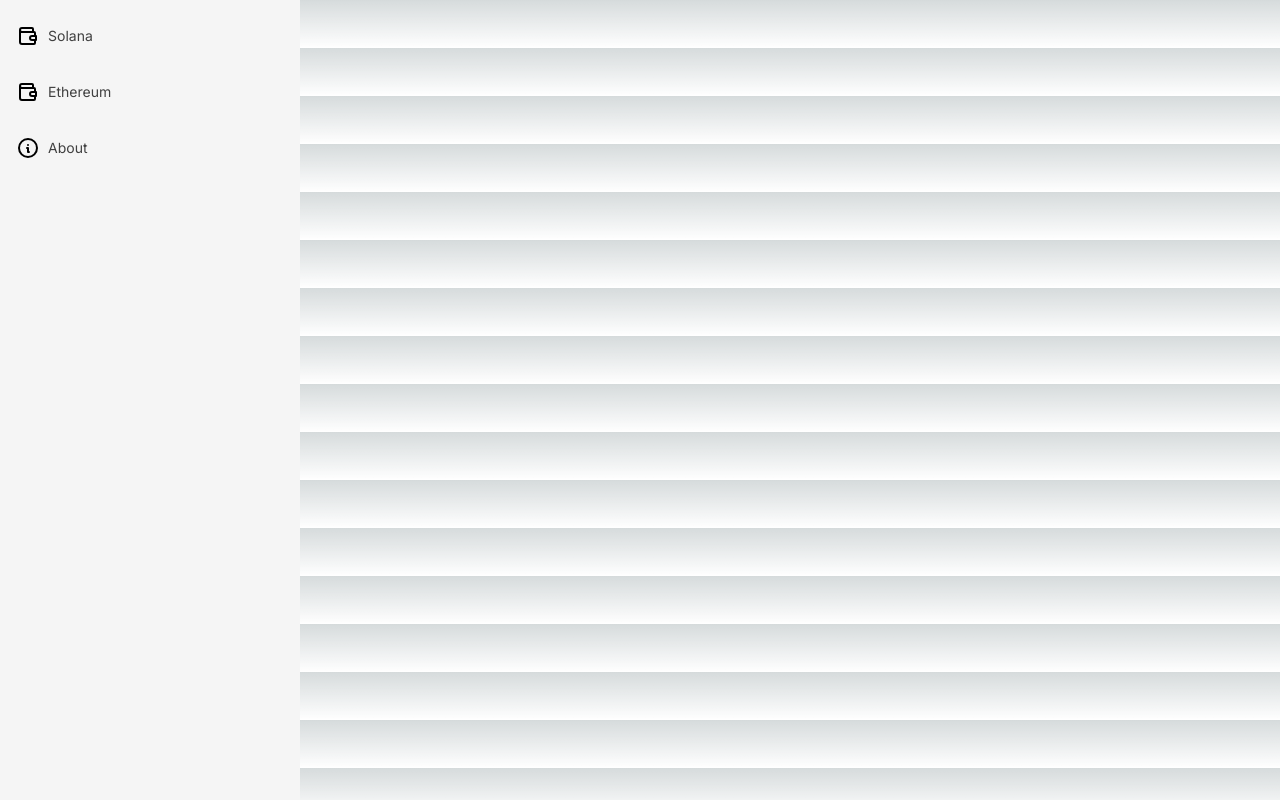
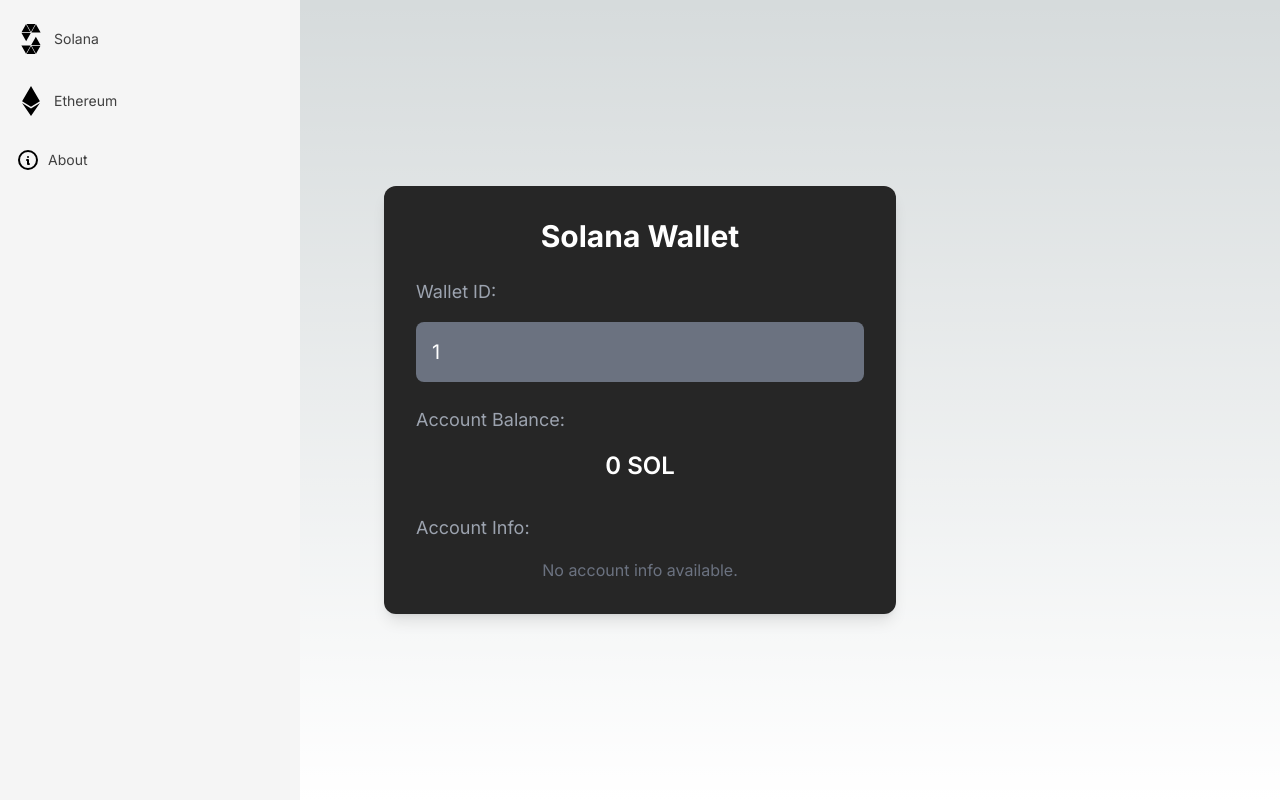
Before and after one commit to thorlaidanegg/crypto-wallet, a Next.js app: page /solana/wallet/1 in a window 1280 px wide. Built offline with nearby package versions, Linux system fonts and the light colour scheme; no server answers.

Commit message:
full starter app

```diff
--- a/app/etherium/wallet/[id]/page.jsx
+++ b/app/etherium/wallet/[id]/page.jsx
@@ -3,8 +3,9 @@
 import axios from 'axios';
 import React, { useEffect, useState } from 'react';
 
-const Page = ({params}) => {
+const Page = ({ params }) => {
   const [balance, setBalance] = useState(0);
+  const [loading, setLoading] = useState(true);
   const { id } = params;
 
   const getBalance = async (walletId) => {
@@ -12,29 +13,44 @@ const Page = ({params}) => {
       const res = await axios.post(
         'https://eth-mainnet.g.alchemy.com/v2/RXkKhOv8Dzuu2V8gdXF3VlpPl0T1wsVL',
         {
-            jsonrpc: "2.0",
-            id: 1,
-            method: "eth_getBalance",
-            params: [walletId, "latest"]
+          jsonrpc: '2.0',
+          id: 1,
+          method: 'eth_getBalance',
+          params: [walletId, 'latest'],
         }
       );
 
-      console.log(res.data);
-      setBalance(res.data.result);
+      const weiBalance = res.data.result;
+      const etherBalance = parseFloat(weiBalance) / 10 ** 18; // Convert from Wei to Ether
+      setBalance(etherBalance.toFixed(4)); // Format to 4 decimal places
     } catch (err) {
       console.log(err);
+    } finally {
+      setLoading(false);
     }
   };
 
-
   useEffect(() => {
-      getBalance(id);
+    getBalance(id);
   }, [id]);
 
   return (
-    <div>
-      <p>Wallet ID: {id}</p>
-      <p>Account Balance: {balance}</p>
+    <div className="min-h-screen flex items-center justify-center text-white">
+      <div className="bg-neutral-800 p-8 rounded-xl shadow-lg max-w-md w-full">
+        <h1 className="text-3xl font-bold text-center mb-6">Ethereum Wallet</h1>
+        <p className="text-lg text-gray-400 mb-4">Wallet ID:</p>
+        <p className="text-xl break-all bg-gray-500 p-4 rounded-lg mb-6">
+          {id}
+        </p>
+        <p className="text-lg text-gray-400 mb-4">Account Balance:</p>
+        {loading ? (
+          <p className="text-2xl font-semibold text-center">Loading...</p>
+        ) : (
+          <p className="text-2xl font-semibold text-center">
+            {balance} ETH
+          </p>
+        )}
+      </div>
     </div>
   );
 };
--- a/app/etherium/wallet/page.jsx
+++ b/app/etherium/wallet/page.jsx
@@ -7,6 +7,7 @@ import bs58 from 'bs58'; // Import Base58 encoding library
 import { IoIosArrowDown, IoIosArrowUp, IoIosEye, IoIosEyeOff } from "react-icons/io";
 import { HoverEffect } from "@/components/ui/card-hover-effect";
 import { MdDelete } from "react-icons/md";
+import { useRouter } from 'next/navigation'; // Correct import for useRouter
 
 const Page = () => {
   const [words, setWords] = useState([]);
@@ -16,6 +17,8 @@ const Page = () => {
   const [privateKeys, setPrivateKeys] = useState([]);
   const [isDrawerOpen, setIsDrawerOpen] = useState(false);
   const [visiblePrivateKeys, setVisiblePrivateKeys] = useState([]);
+
+  const router = useRouter(); // Initialize router
 
   const generateWordsAndSeed = () => {
     const mnemonic = generateMnemonic();
@@ -82,7 +85,7 @@ const Page = () => {
 
       <div className="flex flex-col gap-8 items-center w-[80%]">
         {publicKeys.map((publicKey, index) => (
-          <div key={index} className="p-8 w-full bg-neutral-800 rounded-xl">
+          <div key={index} className="p-8 w-full bg-neutral-800 rounded-xl cursor-pointer" onClick={() => { router.push(`/etherium/wallet/${publicKey}`); }}>
             <div className="flex justify-between items-center">
               <p className="font-bold text-white text-2xl">Wallet {index + 1}</p>
               <MdDelete
--- a/app/layout.tsx
+++ b/app/layout.tsx
@@ -3,6 +3,8 @@ import { Inter } from "next/font/google";
 import "./globals.css";
 import { Sidebar, SidebarBody, SidebarLink } from "@/components/ui/sidebar"; // Adjust path as necessary
 import { IconWallet, IconInfoCircle } from "@tabler/icons-react"; // Import necessary icons
+import { FaEthereum } from "react-icons/fa";
+import { SiSolidity } from "react-icons/si";
 
 const inter = Inter({ subsets: ["latin"] });
 
@@ -12,8 +14,8 @@ export const metadata: Metadata = {
 };
 
 const links = [
-  { label: "Solana", href: "/solana/wallet", icon: <IconWallet /> },
-  { label: "Ethereum", href: "/etherium/wallet", icon: <IconWallet /> },
+  { label: "Solana", href: "/solana/wallet", icon: <SiSolidity /> },
+  { label: "Ethereum", href: "/etherium/wallet", icon: <FaEthereum /> },
   { label: "About", href: "/about", icon: <IconInfoCircle /> },
 ];
 
--- a/app/solana/wallet/[id]/page.jsx
+++ b/app/solana/wallet/[id]/page.jsx
@@ -3,8 +3,10 @@
 import axios from 'axios';
 import React, { useEffect, useState } from 'react';
 
-const Page = ({params}) => {
+const Page = ({ params }) => {
   const [balance, setBalance] = useState(0);
+  const [loading, setLoading] = useState(true);
+  const [accountInfo, setAccountInfo] = useState(null);
   const { id } = params;
 
   const getBalance = async (walletId) => {
@@ -18,11 +20,13 @@ const Page = ({params}) => {
           params: [walletId],
         }
       );
-
-      console.log(res.data.result.value);
-      setBalance(res.data.result.value);
+      const lamports = res.data.result.value;
+      const solBalance = lamports / 10 ** 9; // Convert lamports to SOL
+      setBalance(solBalance.toFixed(4)); // Format to 4 decimal places
     } catch (err) {
       console.log(err);
+    } finally {
+      setLoading(false);
     }
   };
 
@@ -37,20 +41,44 @@ const Page = ({params}) => {
           params: [walletId],
         }
       );
-      console.log(res.data);
+      setAccountInfo(res.data.result.value);
     } catch (err) {
       console.log(err);
     }
   };
 
   useEffect(() => {
-      getBalance(id);
+    getBalance(id);
+    getAccountInfo(id);
   }, [id]);
 
   return (
-    <div>
-      <p>Wallet ID: {id}</p>
-      <p>Account Balance: {balance}</p>
+    <div className="min-h-screen flex items-center justify-center text-white p-4">
+      <div className="bg-neutral-800 p-8 rounded-xl shadow-lg max-w-lg w-full">
+        <h1 className="text-3xl font-bold text-center mb-6">Solana Wallet</h1>
+        <p className="text-lg text-gray-400 mb-4">Wallet ID:</p>
+        <p className="text-xl break-all bg-gray-500 p-4 rounded-lg mb-6">
+          {id}
+        </p>
+        <p className="text-lg text-gray-400 mb-4">Account Balance:</p>
+        {loading ? (
+          <p className="text-2xl font-semibold text-center">Loading...</p>
+        ) : (
+          <p className="text-2xl font-semibold text-center">
+            {balance} SOL
+          </p>
+        )}
+        <div className="mt-8">
+          <h2 className="text-lg text-gray-400 mb-4">Account Info:</h2>
+          {accountInfo ? (
+            <pre className="bg-gray-700 p-4 rounded-lg text-sm">
+              {JSON.stringify(accountInfo, null, 2)}
+            </pre>
+          ) : (
+            <p className="text-center text-gray-500">No account info available.</p>
+          )}
+        </div>
+      </div>
     </div>
   );
 };
--- a/app/solana/wallet/page.jsx
+++ b/app/solana/wallet/page.jsx
@@ -9,6 +9,7 @@ import bs58 from 'bs58';  // Import the bs58 library for Base58 encoding
 import { IoIosArrowDown, IoIosArrowUp, IoIosEye, IoIosEyeOff } from "react-icons/io";
 import { HoverEffect } from "@/components/ui/card-hover-effect";
 import { MdDelete } from "react-icons/md";
+import { useRouter } from 'next/navigation'; // Correct import for useRouter
 
 const Page = () => {
   const [words, setWords] = useState([]);
@@ -18,6 +19,8 @@ const Page = () => {
   const [privateKeys, setPrivateKeys] = useState([]);
   const [isDrawerOpen, setIsDrawerOpen] = useState(false);
   const [visiblePrivateKeys, setVisiblePrivateKeys] = useState([]);
+
+  const router = useRouter(); // Initialize router
 
   const generateWordsAndSeed = () => {
     const mnemonic = generateMnemonic();
@@ -83,7 +86,7 @@ const Page = () => {
 
       <div className="flex flex-col gap-8 items-center w-[80%">
         {publicKeys.map((publicKey, index) => (
-          <div key={index} className="p-8 w-full bg-neutral-800 rounded-xl">
+          <div key={index} className="p-8 w-full bg-neutral-800 rounded-xl cursor-pointer" onClick={() => { router.push(`/solana/wallet/${publicKey}`); }}>
             <div className="flex justify-between items-center">
               <p className="font-bold text-white text-2xl">Wallet {index + 1}</p>
               <MdDelete
--- a/components/ui/sidebar.tsx
+++ b/components/ui/sidebar.tsx
@@ -168,7 +168,7 @@ export const SidebarLink = ({
     <Link
       href={link.href}
       className={cn(
-        "flex items-center justify-start gap-2  group/sidebar py-2",
+        "flex items-center justify-start gap-2  group/sidebar py-2 text-3xl",
         className
       )}
       {...props}
```
